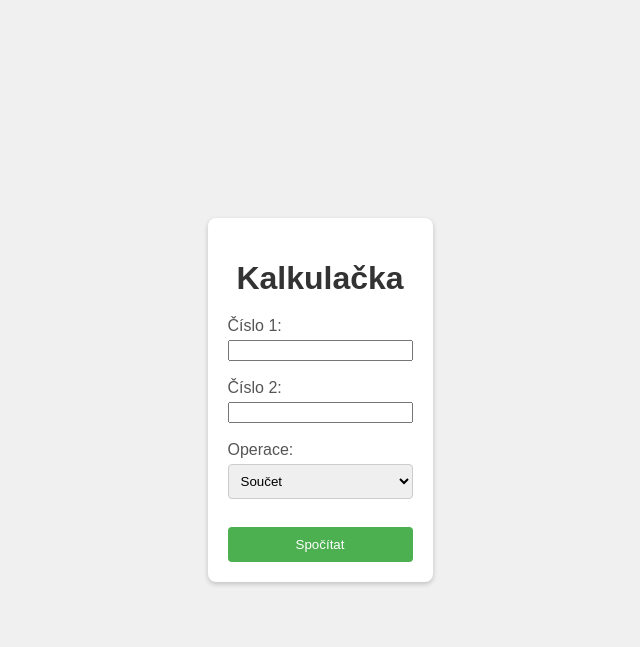
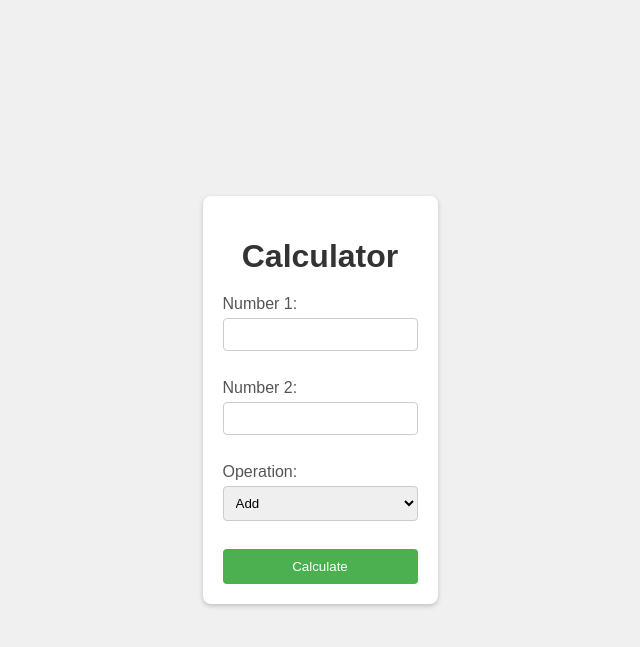
Before and after one commit to yoyo5053/FlaskCalculator, a Flask app: page / in a window 1280 px wide. Shown: the top 647 px of the page, without its empty margins (320-960 px from the left). Run offline with Flask 3, Linux system fonts and the light colour scheme.

Commit message:
Switched to English

```diff
--- a/main.py
+++ b/main.py
@@ -3,29 +3,29 @@ from flask import Flask, render_template, request
 app = Flask(__name__)
 
 @app.route("/", methods=["GET", "POST"])
-def kalkulacka():
-    vysledek = None
+def calculator():
+    result = None
     if request.method == "POST":
         try:
-            cislo1 = float(request.form["cislo1"])
-            cislo2 = float(request.form["cislo2"])
-            operace = request.form["operace"]
+            num1 = float(request.form["num1"])
+            num2 = float(request.form["num2"])
+            operation = request.form["operation"]
 
-            if operace == "soucet":
-                vysledek = cislo1 + cislo2
-            elif operace == "rozdil":
-                vysledek = cislo1 - cislo2
-            elif operace == "soucin":
-                vysledek = cislo1 * cislo2
-            elif operace == "podil":
-                if cislo2 == 0:
-                    vysledek = "Dělení nulou není povolené."
+            if operation == "add":
+                result = num1 + num2
+            elif operation == "subtract":
+                result = num1 - num2
+            elif operation == "multiply":
+                result = num1 * num2
+            elif operation == "divide":
+                if num2 == 0:
+                    result = "Division by zero is not allowed."
                 else:
-                    vysledek = cislo1 / cislo2
+                    result = num1 / num2
         except ValueError:
-            vysledek = "Neplatný vstup. Zadejte prosím čísla."
+            result = "Invalid input. Please enter numbers."
 
-    return render_template("calculator.html", vysledek=vysledek)
+    return render_template("calculator.html", result=result)
 
 if __name__ == "__main__":
     app.run(debug=True)
--- a/templates/calculator.html
+++ b/templates/calculator.html
@@ -1,9 +1,9 @@
 <!DOCTYPE html>
-<html lang="cs">
+<html lang="en">
 <head>
     <meta charset="UTF-8">
     <meta name="viewport" content="width=device-width, initial-scale=1.0">
-    <title>Kalkulačka</title>
+    <title>Calculator</title>
     <style>
         body {
             font-family: sans-serif;
@@ -15,7 +15,7 @@
             margin: 0;
         }
 
-        .kalkulacka {
+        .calculator {
             background-color: #fff;
             padding: 20px;
             border-radius: 8px;
@@ -34,7 +34,7 @@
             color: #555;
         }
 
-        input[type="text"], select {
+        input[type="number"], select {
             width: 100%;
             padding: 8px;
             margin-bottom: 10px;
@@ -58,7 +58,7 @@
             background-color: #45a049;
         }
 
-        .vysledek {
+        .result {
             margin-top: 20px;
             text-align: center;
             font-size: 18px;
@@ -71,30 +71,30 @@
     </style>
 </head>
 <body>
-    <div class="kalkulacka">
-        <h1>Kalkulačka</h1>
+    <div class="calculator">
+        <h1>Calculator</h1>
         <form method="POST">
-            <label for="cislo1">Číslo 1:</label>
-            <input type="number" name="cislo1" id="cislo1" required><br><br>
+            <label for="num1">Number 1:</label>
+            <input type="number" name="num1" id="num1" required><br><br>
 
-            <label for="cislo2">Číslo 2:</label>
-            <input type="number" name="cislo2" id="cislo2" required><br><br>
+            <label for="num2">Number 2:</label>
+            <input type="number" name="num2" id="num2" required><br><br>
 
-            <label for="operace">Operace:</label>
-            <select name="operace" id="operace">
-                <option value="soucet">Součet</option>
-                <option value="rozdil">Rozdíl</option>
-                <option value="soucin">Součin</option>
-                <option value="podil">Podíl</option>
+            <label for="operation">Operation:</label>
+            <select name="operation" id="operation">
+                <option value="add">Add</option>
+                <option value="subtract">Subtract</option>
+                <option value="multiply">Multiply</option>
+                <option value="divide">Divide</option>
             </select><br><br>
 
-            <input type="submit" value="Spočítat">
+            <input type="submit" value="Calculate">
         </form>
 
-        {% if vysledek != None %}
-            <div class="vysledek">
-                <h2>Výsledek:</h2>
-                <p {% if vysledek == "Neplatný vstup. Zadejte prosím čísla." or vysledek == "Dělení nulou není povolené." %}class="error"{% endif %}>{{ vysledek }}</p>
+        {% if result != None %}
+            <div class="result">
+                <h2>Result:</h2>
+                <p {% if result == "Invalid input. Please enter numbers." or result == "Division by zero is not allowed." %}class="error"{% endif %}>{{ result }}</p>
             </div>
         {% endif %}
     </div>
```
